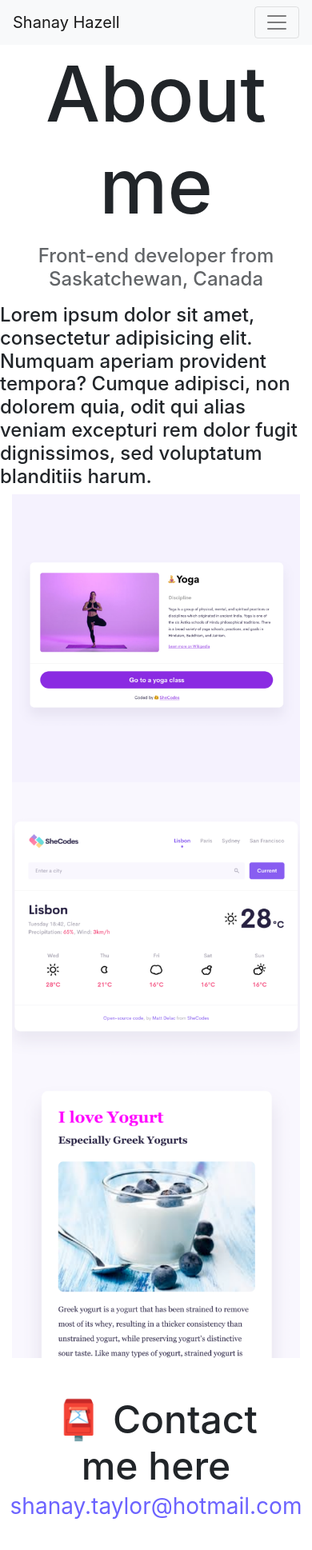
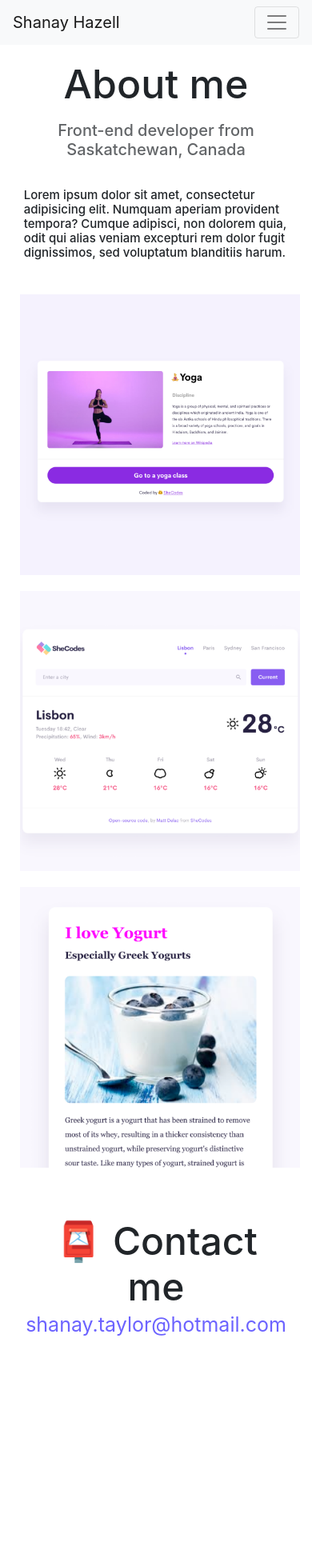
Before and after one commit to ShanayH/Shanay-website-3, a website: page about.html in a window 390 px wide. Shown: the whole page at 80% size. After the commit the page ends 1735 px from the top, so only its background shows below. Drawn offline with nearby package versions, Linux system fonts and the light colour scheme.

Commit message:
make all pages mobile friendly

```diff
--- a/about.html
+++ b/about.html
@@ -39,7 +39,9 @@
     </nav>
 
     <h1>About me</h1>
-    <h3 class="p-3">Front-end developer from Saskatchewan, Canada</h3>
+    <h3 class="p-3 about-me-subheading">
+      Front-end developer from Saskatchewan, Canada
+    </h3>
     <h4>
       Lorem ipsum dolor sit amet, consectetur adipisicing elit. Numquam aperiam
       provident tempora? Cumque adipisci, non dolorem quia, odit qui alias
@@ -49,19 +51,27 @@
     <div class="container">
       <div class="row">
         <div class="col-md-4">
-          <img src="images/yoga.png" alt="" class="img-fluid" />
+          <img src="images/yoga.png" alt="" class="about-page-imgs img-fluid" />
         </div>
         <div class="col-md-4">
-          <img src="images/weather.png" alt="" class="img-fluid" />
+          <img
+            src="images/weather.png"
+            alt=""
+            class="about-page-imgs img-fluid"
+          />
         </div>
         <div class="col-md-4">
-          <img src="images/yogurt.png" alt="" class="img-fluid" />
+          <img
+            src="images/yogurt.png"
+            alt=""
+            class="about-page-imgs img-fluid"
+          />
         </div>
       </div>
     </div>
 
-    <div id="contact" class="m-5">
-      <h2>📮 Contact me here</h2>
+    <div id="contact" class="contact-info m-5">
+      <h2>📮 Contact me</h2>
       <a href="mailto:shanay.taylor@hotmail.com" class="email-link">
         shanay.taylor@hotmail.com
       </a>
--- a/style.css
+++ b/style.css
@@ -6,7 +6,7 @@
 
 body {
   margin: 60px auto;
-  max-width: 800px;
+  /* max-width: 800px; */
 }
 
 h1,
@@ -101,3 +101,55 @@ p {
   color: blue;
   background-color: var(--primary-color);
 }
+
+@media (max-width: 600px) {
+  h1 {
+    font-size: 50px;
+  }
+
+  body {
+    max-width: 95%;
+    margin-top: 75px;
+  }
+
+  h4 {
+    padding: 20px;
+    font-size: 15px;
+  }
+
+  .container div {
+    padding: 5px;
+  }
+
+  .woman-yoga {
+    display: none;
+  }
+
+  .weather-app-image {
+    display: none;
+  }
+
+  .yogurt-img {
+    display: none;
+  }
+
+  .btn-primary {
+    padding: 10px;
+  }
+
+  .about-me-subheading {
+    font-size: 20px;
+  }
+
+  .about-page-imgs {
+    margin: 5px;
+  }
+
+  .contact-info {
+    font-size: 30px;
+  }
+
+  .email-link {
+    font-size: 25px;
+  }
+}
```
Also changed, not shown: index.html (+9 -5 lines).
